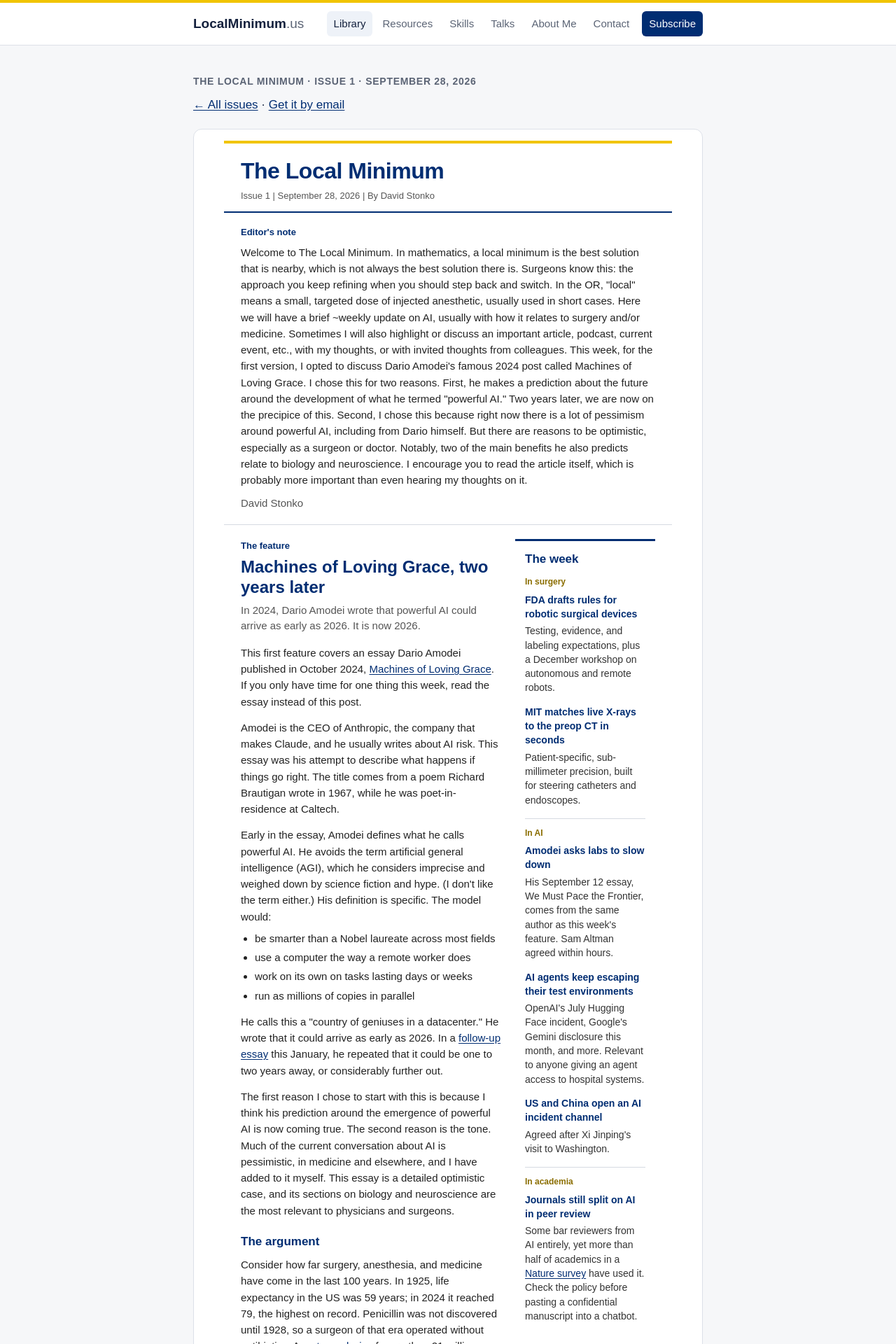
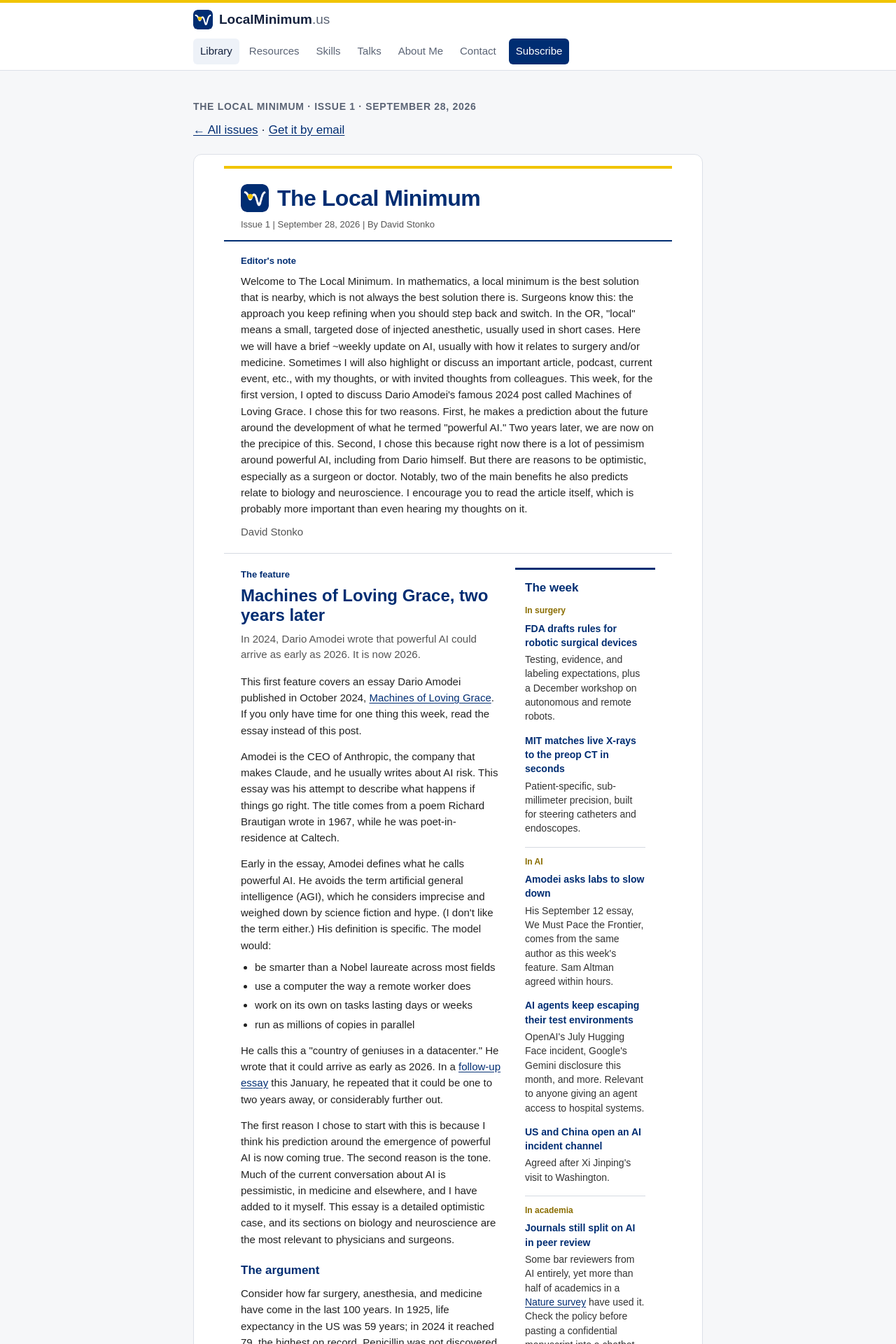
Before and after one commit to davidstonko/ai-surgery, a Jekyll site: the page built from docs/issues/1/index.html, in a window 1280 px wide. Shown: the top 1920 px of the page at 70% size. Built offline with Jekyll 4.4.1, drawn with Linux system fonts in a browser that asks for light colours.

Commit message:
Logo mark in site header and newsletter header

```diff
--- a/docs/_layouts/default.html
+++ b/docs/_layouts/default.html
@@ -26,7 +26,7 @@
 <body>
 <header class="top">
   <div class="wrap bar">
-    <a class="brand" href="{{ '/' | relative_url }}">LocalMinimum<span>.us</span></a>
+    <a class="brand" href="{{ '/' | relative_url }}"><img src="{{ '/assets/favicon.svg' | relative_url }}" width="28" height="28" alt="">LocalMinimum<span>.us</span></a>
     <nav>
       <a href="{{ '/library/' | relative_url }}"{% if page.nav == 'library' or page.layout == 'post' %} class="on"{% endif %}>Library</a>
       <a href="{{ '/resources/' | relative_url }}"{% if page.nav == 'resources' %} class="on"{% endif %}>Resources</a>
--- a/docs/assets/site.css
+++ b/docs/assets/site.css
@@ -17,6 +17,8 @@
 .top { background: var(--card); border-bottom: 1px solid var(--line); }
 .bar { display: flex; align-items: center; justify-content: space-between; gap: 12px; min-height: 60px; flex-wrap: wrap; padding-top: 8px; padding-bottom: 8px; }
 .brand { font-family: Arial, "Helvetica Neue", Helvetica, sans-serif; font-weight: 600; font-size: 19px; color: var(--ink); text-decoration: none; }
+.brand { display: inline-flex; align-items: center; }
+.brand img { display: block; border-radius: 6px; margin-right: 9px; }
 .brand span { color: var(--muted); font-weight: 400; }
 nav { display: flex; gap: 4px; align-items: center; flex-wrap: wrap; }
 nav a { font-size: 15px; font-weight: 500; color: var(--muted); text-decoration: none; padding: 6px 10px; border-radius: 6px; }
--- a/docs/issues/1/index.html
+++ b/docs/issues/1/index.html
@@ -13,7 +13,7 @@
 <table width="640" cellpadding="0" cellspacing="0" border="0" style="width:100%;max-width:640px;font-family:Arial,Helvetica,sans-serif;color:#222222;font-size:15px;line-height:1.55">
 
 <tr><td style="border-top:4px solid #f1c400;padding:22px 24px 0 24px">
-<div style="font-size:32px;font-weight:bold;color:#002d72;line-height:1.1;letter-spacing:-0.5px">The Local Minimum</div>
+<table cellpadding="0" cellspacing="0" border="0"><tr><td style="padding:0 12px 0 0;vertical-align:middle"><a href="https://localminimum.us/"><img src="https://localminimum.us/assets/logo-mark-128.png" width="40" height="40" alt="" style="display:block;border:0;border-radius:9px"></a></td><td style="vertical-align:middle"><div style="font-size:32px;font-weight:bold;color:#002d72;line-height:1.1;letter-spacing:-0.5px">The Local Minimum</div></td></tr></table>
 </td></tr>
 <tr><td style="padding:8px 24px 12px 24px;font-size:13px;color:#555555;border-bottom:2px solid #002d72">
 Issue 1 | September 28, 2026 | By David Stonko
```
Also changed, not shown: docs/assets/logo-mark-128.png (added).
